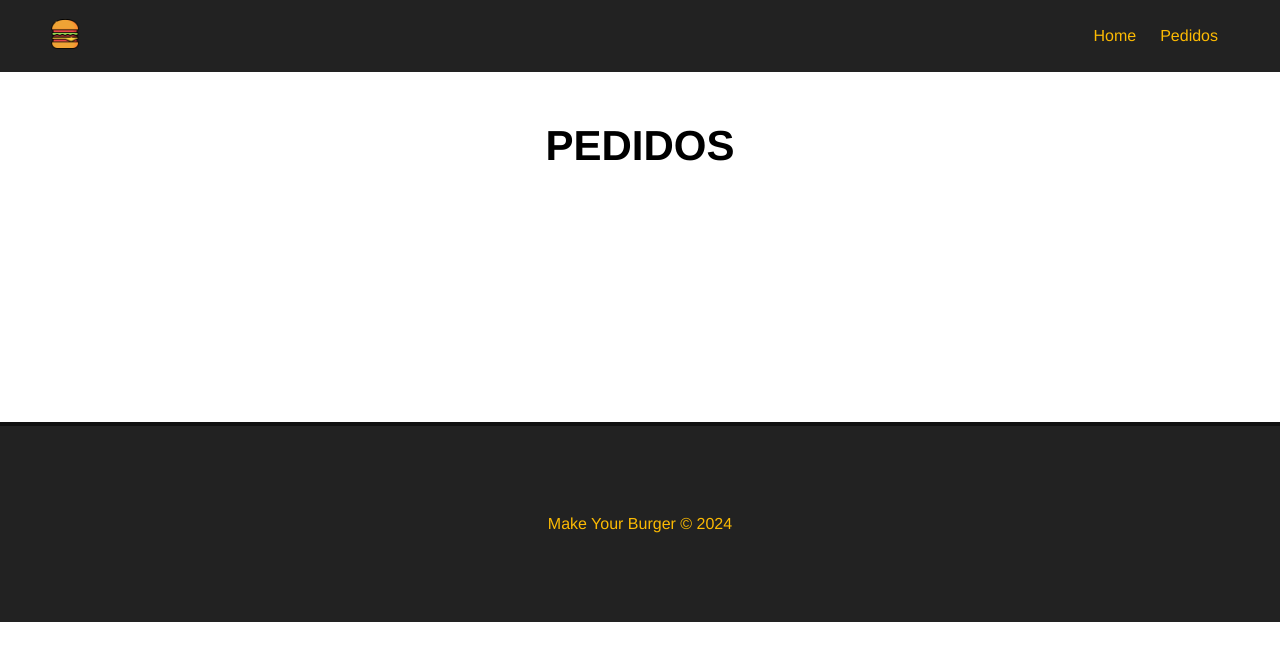
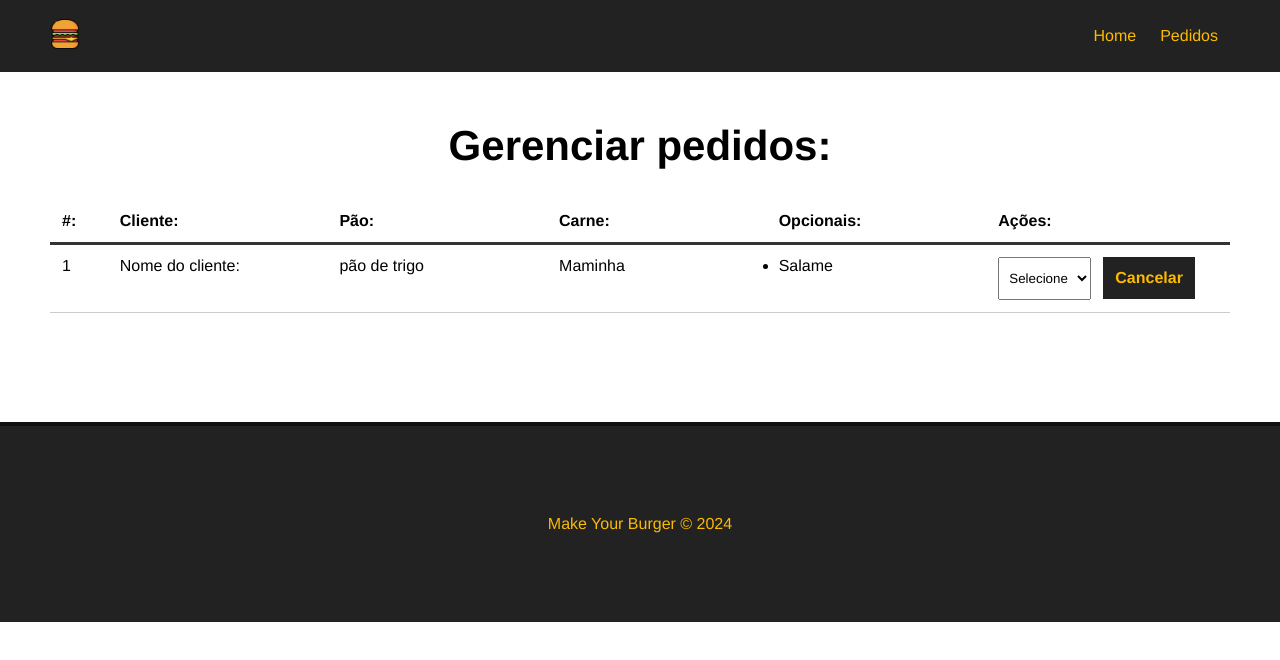
Before and after one commit to Wellyson-Lopes/burger_place, a Vue app: page /pedidos in a window 1280 px wide. Shown: the top 660 px of the page. Built offline with nearby package versions, Linux system fonts and the light colour scheme.

Commit message:
Cria component `Dashboard`

```diff
--- /dev/null
+++ b/src/components/Dashboard.vue
@@ -0,0 +1,99 @@
+<template>
+  <div id="burger-table">
+    <div>
+      <div id="burger-table-heading">
+        <div class="order-id">#:</div>
+        <div>Cliente:</div>
+        <div>Pão:</div>
+        <div>Carne:</div>
+        <div>Opcionais:</div>
+        <div>Ações:</div>
+      </div>
+    </div>
+    <div id="burger-table-rows">
+      <div class="burger-table-row">
+        <div class="order-number">1</div>
+        <div>Nome do cliente:</div>
+        <div>pão de trigo</div>
+        <div>Maminha</div>
+        <div>
+          <ul>
+            <li>Salame</li>
+          </ul>
+        </div>
+        <div>
+          <select name="status" class="status">
+            <option value="">
+              Selecione
+            </option>
+          </select>
+          <button class="delete-btn">Cancelar</button>
+        </div>
+      </div>
+    </div>
+  </div>
+</template>
+
+<script>
+export default {
+  name: "Dashboard"
+}
+</script>
+
+<style scoped>
+#burger-table {
+  max-width: 1200px;
+  margin: 0 auto;
+}
+
+#burger-table-heading,
+#burger-table-rows,
+.burger-table-row {
+  display: flex;
+  flex-wrap: wrap;
+}
+
+#burger-table-heading {
+  font-weight: bold;
+  padding: 12px;
+  border-bottom: 3px solid #333;
+}
+
+.burger-table-row {
+  width: 100%;
+  padding: 12px;
+  border-bottom: 1px solid #CCC;
+}
+
+#burger-table-heading div,
+.burger-table-row div {
+  width: 19%;
+}
+
+#burger-table-heading .order-id,
+.burger-table-row .order-number {
+  width: 5%;
+}
+
+select {
+  padding: 12px 6px;
+  margin-right: 12px;
+}
+
+.delete-btn {
+  background-color: #222;
+  color: #fcba03;
+  font-weight: bold;
+  border: 2px solid #222;
+  padding: 10px;
+  font-size: 16px;
+  margin: 0 auto;
+  cursor: pointer;
+  transition: .5s;
+}
+
+.delete-btn:hover {
+  background-color: transparent;
+  color: #222;
+}
+</style>
--- a/src/components/Navbar.vue
+++ b/src/components/Navbar.vue
@@ -9,6 +9,7 @@
     </div>
   </div>
 </template>
+
 <script>
 export default {
   name: "Navbar",
@@ -16,6 +17,7 @@
 
 }
 </script>
+
 <style scoped>
 #nav {
   background-color: #222;
--- a/src/views/Pedidos.vue
+++ b/src/views/Pedidos.vue
@@ -1,5 +1,19 @@
 <template>
   <div class="main-container">
-    <h1>PEDIDOS</h1>
+    <h1>Gerenciar pedidos:</h1>
+    <Dashboard />
+
   </div>
 </template>
+
+<script>
+import Dashboard from '../components/Dashboard.vue'
+export default {
+  name: 'Pedidos',
+  components: {
+    Dashboard,
+  }
+}
+</script>
+
+<style></style>
```
